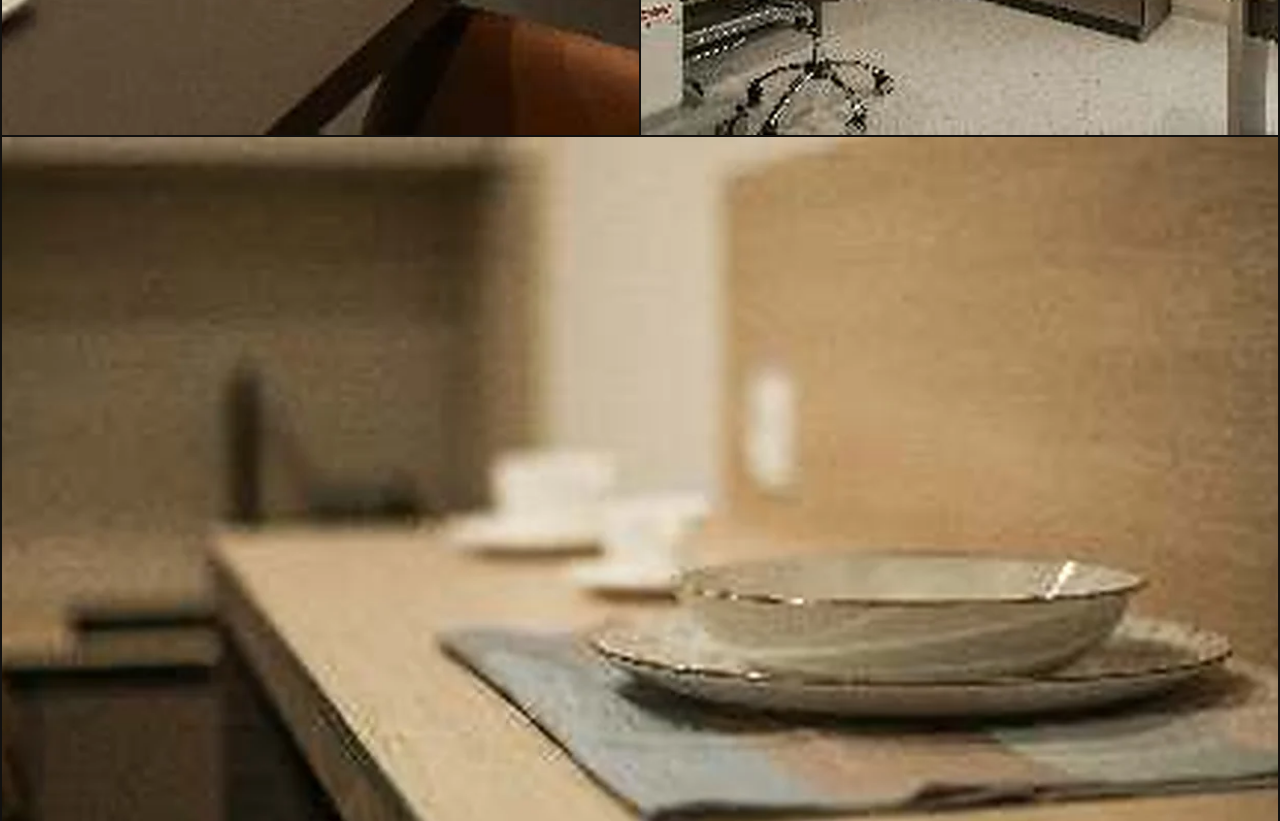
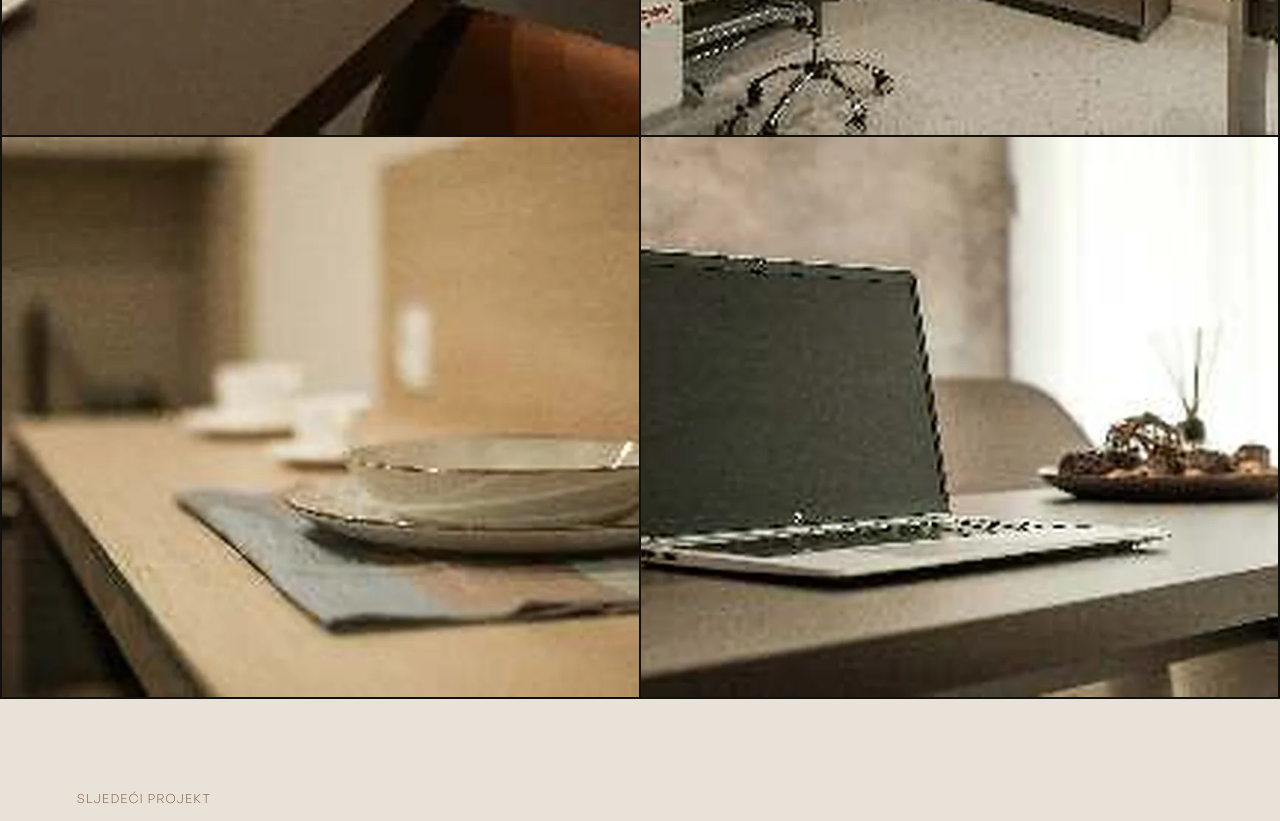
Before and after one commit to tomashina/daviniweb, a Next.js app: page /portfolio/urocentar in a window 1280 px wide. Shown: the part 2660-3481 px from the top of the page. Built offline with nearby package versions, Linux system fonts and the light colour scheme.

Commit message:
Fill portfolio gallery grids

```diff
--- a/app/portfolio/[slug]/page.tsx
+++ b/app/portfolio/[slug]/page.tsx
@@ -59,6 +59,8 @@ export default async function ProjectPage({ params }: ProjectPageProps) {
     (_, index) =>
       `/portfolio/${project.slug}/${String(index + 1).padStart(2, "0")}.webp`,
   );
+  const galleryImages = gallery.slice(1);
+  const expandLastImage = galleryImages.length % 2 === 0;
   const structuredData = {
     "@context": "https://schema.org",
     "@type": "CreativeWork",
@@ -113,9 +115,14 @@ export default async function ProjectPage({ params }: ProjectPageProps) {
       </section>
 
       <section className="project-gallery" aria-label={`Galerija: ${project.title}`}>
-        {gallery.slice(1).map((image, index) => (
+        {galleryImages.map((image, index) => {
+          const isWide =
+            index === 0 ||
+            (expandLastImage && index === galleryImages.length - 1);
+
+          return (
             <figure
-            className={index % 5 === 0 ? "gallery-wide" : ""}
+              className={isWide ? "gallery-wide" : ""}
               key={image}
             >
               <button
@@ -133,7 +140,8 @@ export default async function ProjectPage({ params }: ProjectPageProps) {
                 />
               </button>
             </figure>
-        ))}
+          );
+        })}
       </section>
 
       <ProjectLightbox images={gallery} projectTitle={project.title} />
--- a/app/portfolio/page.tsx
+++ b/app/portfolio/page.tsx
@@ -13,6 +13,12 @@ export const metadata: Metadata = {
 };
 
 export default function PortfolioPage() {
+  const defaultWideCardCount = portfolioProjects.filter(
+    (_, index) => index % 5 === 0,
+  ).length;
+  const expandLastCard =
+    (portfolioProjects.length + defaultWideCardCount) % 2 !== 0;
+
   return (
     <main className="subpage">
       <SiteHeader />
@@ -46,9 +52,14 @@ export default function PortfolioPage() {
       </section>
 
       <section className="portfolio-index" aria-label="Davini projekti">
-        {portfolioProjects.map((project, index) => (
+        {portfolioProjects.map((project, index) => {
+          const isWide =
+            index % 5 === 0 ||
+            (expandLastCard && index === portfolioProjects.length - 1);
+
+          return (
             <a
-            className={`portfolio-index-card ${index % 5 === 0 ? "is-wide" : ""}`}
+              className={`portfolio-index-card ${isWide ? "is-wide" : ""}`}
               href={`/portfolio/${project.slug}/`}
               key={project.slug}
             >
@@ -66,7 +77,8 @@ export default function PortfolioPage() {
                 <h2>{project.title}</h2>
               </div>
             </a>
-        ))}
+          );
+        })}
       </section>
 
       <section className="content-section references-section">
```
Lines whose indentation alone changed are shown as unchanged.
